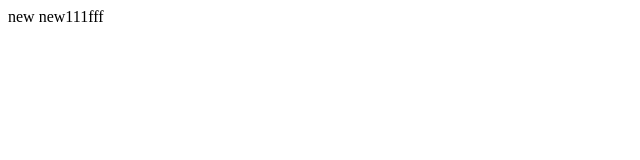
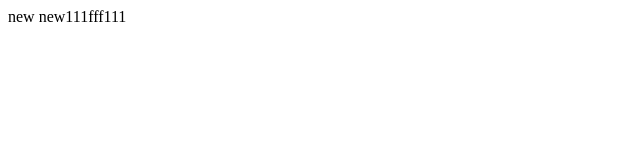
Before and after one commit to JasonYangBanana/gittut, a plain HTML site: page index4.html in a window 1280 px wide. Shown: the full height of the page, 0-640 px from the left. Drawn offline with Linux system fonts and the light colour scheme.

Commit message:
without git add

```diff
--- a/index4.html
+++ b/index4.html
@@ -6,5 +6,5 @@
     <meta http-equiv="X-UA-Compatible" content="ie=edge">
     <title>Document</title>
 </head>
-new new111fff
+new new111fff111
 </html>
```
